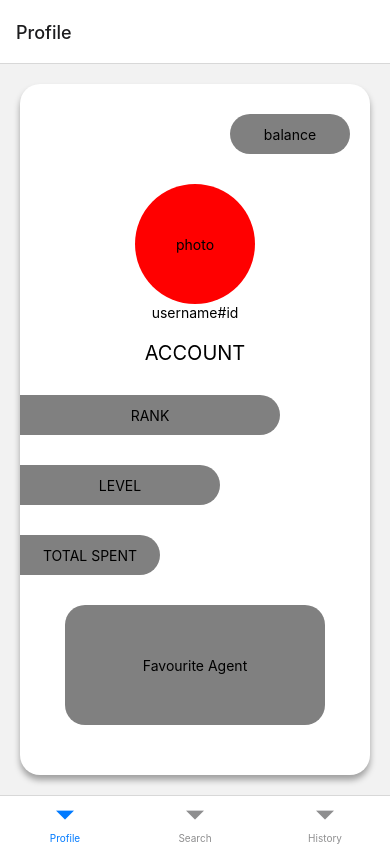
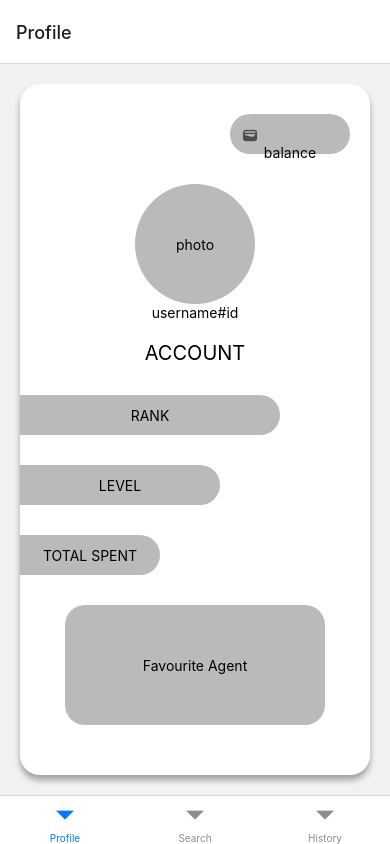
Before and after one commit to ashemartha/ValSpy, a React Native app: screen / in a window 390 px wide. Built offline with nearby package versions, Linux system fonts and the light colour scheme.

Commit message:
update on profile added wallet icon

```diff
--- a/App.js
+++ b/App.js
@@ -1,10 +1,13 @@
 import { StatusBar } from 'expo-status-bar';
-import { StyleSheet, Text, TextInput, View } from 'react-native';
+import { StyleSheet, Text, TextInput, View, ScrollView } from 'react-native';
 import { NavigationContainer} from '@react-navigation/native';
 import { createBottomTabNavigator } from '@react-navigation/bottom-tabs';
 import { SafeAreaProvider } from 'react-native-safe-area-context';
 import { SafeAreaView } from 'react-native-safe-area-context';
 import { useState } from 'react';
+import Icon from 'react-native-vector-icons/MaterialIcons';
+import React  from 'react';
+import {  Animated, TouchableOpacity } from 'react-native';
 
 const Tab = createBottomTabNavigator();
 
@@ -17,7 +20,7 @@ function History() {
 }
 
 function Search() {
-  const [SearchQuery,setSearchQuery]=useState('');
+  /*const [SearchQuery,setSearchQuery]=useState('');
   const handleSearch=(text)=>{
     console.log(text);
     setSearchQuery(text);
@@ -26,13 +29,37 @@ function Search() {
     <SafeAreaView style={styles.container}>
       <TextInput placeholder='Search' value={SearchQuery} onChangeText={handleSearch} autoFocus={true}/>
     </SafeAreaView>
+  )*/
+  const value = useState(new Animated.VlaueXY({x: 0,y: 0}))[0]
+  function moveBall(){
+
+  }
+  return(
+    <View>
+      <View>
+        <View style={{
+          width : 100,
+          height: 100,
+          borderRadius : 100 / 2,
+          backgroundColor: 'blue',
+        }} />
+      </View>
+      <TouchableOpacity onPress={moveBall}>
+        <Text>
+          Hey click me !
+        </Text>
+      </TouchableOpacity>
+    </View>
   )
 }
 
 function Profile() {
   return(
-    <View style={styles.profileContainer} >
+    <ScrollView contentContainerStyle={styles.profileContainer} >
       <View style={styles.balanceContainer}>
+          <View style={styles.wallet}>
+            <Icon style={styles.icon} name="wallet" ></Icon>
+          </View>
           <Text>balance</Text>
       </View>
       <View style={styles.photoContainer}>
@@ -54,7 +81,7 @@ function Profile() {
       <View style={styles.favouriteAgent}>
           <Text>Favourite Agent</Text>
       </View>
-    </View>
+    </ScrollView>
   );
 }
 
@@ -96,8 +123,18 @@ const styles = StyleSheet.create({
     justifyContent:'flex-start',
     alignItems:'center',
   },
+  icon: {
+    color: '#4C4C4C',
+    fontSize: 17,
+  },
+  wallet:{
+    color: '#4C4C4C',
+    fontSize: 17,
+    marginRight:80,
+    marginTop:20,
+  },
   balanceContainer: {
-    backgroundColor:'gray',
+    backgroundColor:'#BABABA',
     marginTop:30,
     width:120,
     height:40,
@@ -108,7 +145,7 @@ const styles = StyleSheet.create({
     marginLeft:190,
   },
   photoContainer: {
-    backgroundColor:'red',
+    backgroundColor:'#BABABA',
     alignItems:'center',
     textAlign:'center',
     justifyContent:'center',
@@ -124,7 +161,7 @@ const styles = StyleSheet.create({
     alignSelf: 'flex-start',
   },
   statContainer: {
-    backgroundColor:'gray',
+    backgroundColor:'#BABABA',
     width:120,
     borderStyle:'solid',
     borderTopRightRadius:20,
@@ -139,7 +176,7 @@ const styles = StyleSheet.create({
     fontSize:20,
   },
   favouriteAgent: {
-    backgroundColor:'gray',
+    backgroundColor:'#BABABA',
     width:260,
     height:120,
     justifyContent:'center',
```
